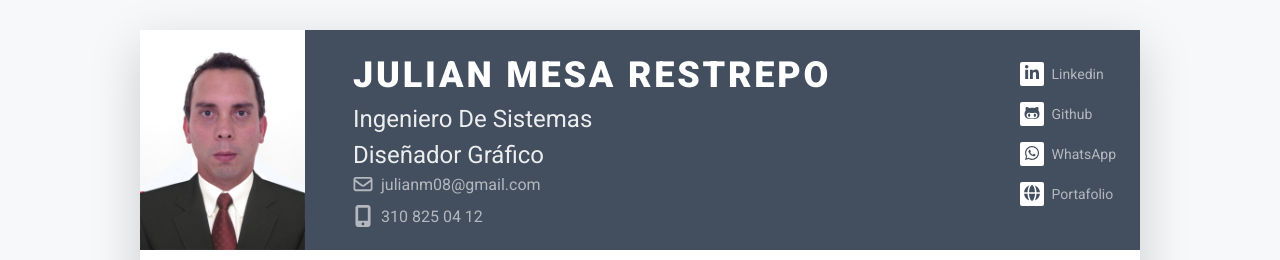
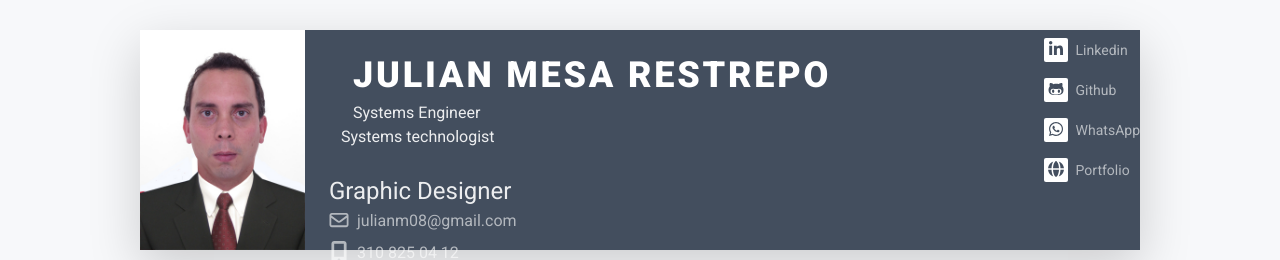
Before and after one commit to julian0808/JulianMesaRestrepo2021CV, a plain HTML site: page index.html in a window 1280 px wide. Shown: the top 260 px of the page. Drawn offline with Linux system fonts and the light colour scheme.

Commit message:
index.html

```diff
--- a/index.html
+++ b/index.html
@@ -36,8 +36,9 @@
 					    <div class="row p-4 justify-content-center justify-content-md-between">
 						    <div class="primary-info col-auto">
 							    <h1 class="name mt-0 mb-1 text-white text-uppercase text-uppercase">Julian Mesa Restrepo</h1>
-							    <div class="title mb">Ingeniero De Sistemas</div>
-							    <div class="title mb">Diseñador Gráfico</div>
+							    <div class="title mb"></div>Systems Engineer</div>
+							    <div class="title mb"></div>Systems technologist</div>
+							    <div class="title mb">Graphic Designer </div>
 							    <ul class="list-unstyled">
 								    <li class="mb-2"><a class="text-link" href="#"><i class="far fa-envelope fa-fw me-2" data-fa-transform="grow-3"></i>julianm08@gmail.com</a></li>
 								    <li><a class="text-link" href="#"><i class="fas fa-mobile-alt fa-fw me-2" data-fa-transform="grow-6"></i>310 825 04 12</a></li>
@@ -48,7 +49,7 @@
 					                <li class="mb-3"><a class="text-link" href="https://www.linkedin.com/in/julian-mesa-restrepo-799673121/"><span class="fa-container text-center me-2"><i class="fab fa-linkedin-in fa-fw"></i></span>Linkedin</a></li>
 					                <li class="mb-3"><a class="text-link" href="https://github.com/julian0808 "><span class="fa-container text-center me-2"><i class="fab fa-github-alt fa-fw"></i></span>Github</a></li>
 					                <li class="mb-3"><a class="text-link" href="https://api.whatsapp.com/send?phone=573108250412&text=Hola%20como%20estas"><span class="fa-container text-center me-2"><i class="fab fa-whatsapp fa-fw"></i></span>WhatsApp</a></li>
-					                <li><a class="text-link" href="http://real3dmax.tk/"><span class="fa-container text-center me-2"><i class="fas fa-globe"></i></span>Portafolio</a></li>
+					                <li><a class="text-link" href="http://real3dmax.tk/"><span class="fa-container text-center me-2"><i class="fas fa-globe"></i></span>Portfolio</a></li>
 							    </ul>
 						    </div><!--//secondary-info-->
 					    </div><!--//row-->
```
